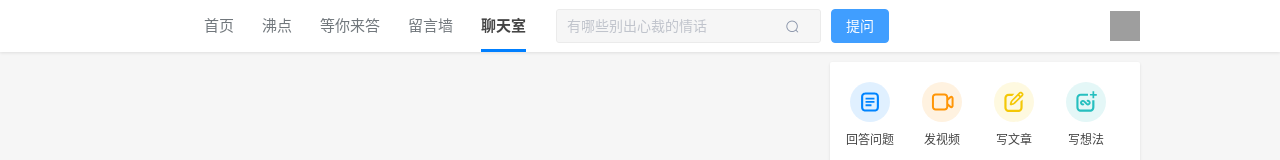
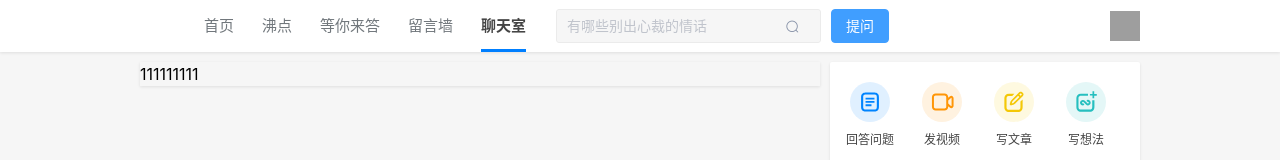
Before and after one commit to qing-m/website-alone, a Nuxt app: page /workbench in a window 1280 px wide. Shown: the top 160 px of the page. Built offline with nearby package versions, Linux system fonts and the light colour scheme; grey boxes are pictures that could not be loaded.

Commit message:
建立workbench页面

```diff
--- /dev/null
+++ b/pages/workbench/index.vue
@@ -0,0 +1,11 @@
+<template>
+  <div>
+    111111111
+  </div>
+</template>
+
+<script>
+export default {
+
+}
+</script>
```
